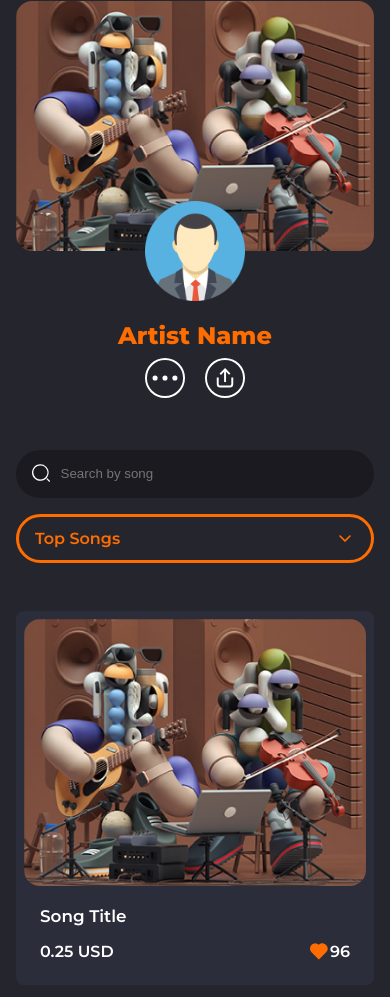
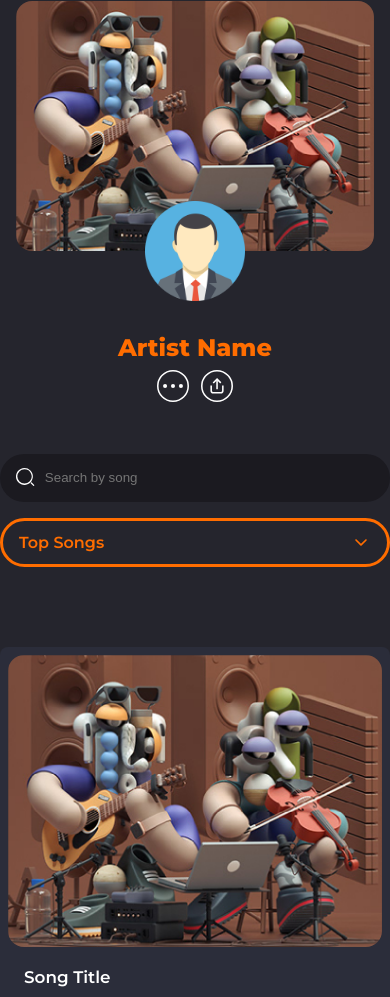
Before and after one commit to xlassix/Leballo, a plain HTML site: page account.html in a window 390 px wide. Shown: the part 132-1129 px from the top of the page. Drawn offline with Linux system fonts and the light colour scheme.

Commit message:
complete

```diff
--- a/account.html
+++ b/account.html
@@ -24,7 +24,7 @@
         <li><a href="#">About</a></li>
         <li>
           <form class="search">
-            <input type="text" placeholder="search" />
+            <input type="text" placeholder="Search" />
             <button>
               <svg viewbox="0 0 145 145">
                 <path d="M64.84 9.42A55.42 55.42 0 0 1 104 104 55.42 55.42 0 0 1 25.65 25.65 55 55 0 0 1 64.84 9.42m0 -9.42a64.84 64.84 0 1 0 45.84 19A64.63 64.63 0 0 0 64.84 0Z" />
@@ -204,4 +204,10 @@
       </div>
     </div>
   </body>
+  <script>
+    function toggleNavVisiblity(){
+      document.querySelector('.mobile-nav-icon').classList.toggle("visible")
+      document.querySelector('.mobile-nav').classList.toggle("appear")
+    }
+  </script>
 </html>
--- a/css/main.css
+++ b/css/main.css
@@ -128,6 +128,9 @@ nav h1 {
 section,
 footer {
   max-width: var(--max-width);
+  margin: 0rem auto;
+}
+section:nth-child(n+2){
   margin: 2rem auto;
 }
 
@@ -275,7 +278,7 @@ footer {
   display: block;
 }
 .more-nft {
-  margin: 1rem auto 3rem;
+  margin: 3rem auto 3rem;
   --text-color: var(--color-orange);
   --body-color: var(--color-light-btn2);
   border-color: var(--color-orange);
@@ -804,10 +807,10 @@ footer form input {
 }
 
 #profile .details > div > img {
-  max-height: 2.5rem;
-  max-width: 2.5rem;
+  max-height: 2rem;
+  max-width: 2rem;
   object-fit: contain;
-  margin: 0 0.5rem;
+  margin: 0 0.25rem;
 }
 
 #profile form {
@@ -882,6 +885,7 @@ footer form input {
 }
 #my-nfts figure .flex-center {
   justify-content: space-between;
+  font-weight: 500;
 }
 
 .center-div {
@@ -901,7 +905,7 @@ footer form input {
   background-color: var(--color-orange);
 }
 .bg-dark > section:nth-child(n + 2) {
-  padding: 0 8rem;
+  max-width: 900px;
 }
 .mobile-nav-icon {
   display: none;
@@ -940,6 +944,13 @@ footer form input {
     color: var(--color-dark);
     line-height: 1.5;
   }
+  #profile .line {
+    display: block;
+  }
+  #profile .line > div {
+    justify-content: space-between;
+    margin-top: 1rem;
+  }
 
   .mobile-nav.appear {
     display: block;
@@ -955,7 +966,7 @@ footer form input {
     transform: rotate(90deg);
   }
   #nfts,
-  footer {
+  footer,#my-nfts {
     grid-template-columns: repeat(2, 1fr);
     gap: 10px;
   }
@@ -1026,13 +1037,7 @@ footer form input {
   #more-intro > div:last-child img {
     max-height: 50px;
   }
-  #profile .line {
-    display: block;
-  }
-  #profile .line > div {
-    justify-content: space-between;
-    margin-top: 1rem;
-  }
+
   #my-nfts {
     grid-template-columns: 1fr;
   }
```
Also changed, not shown: detail.html (+38 -16 lines).
